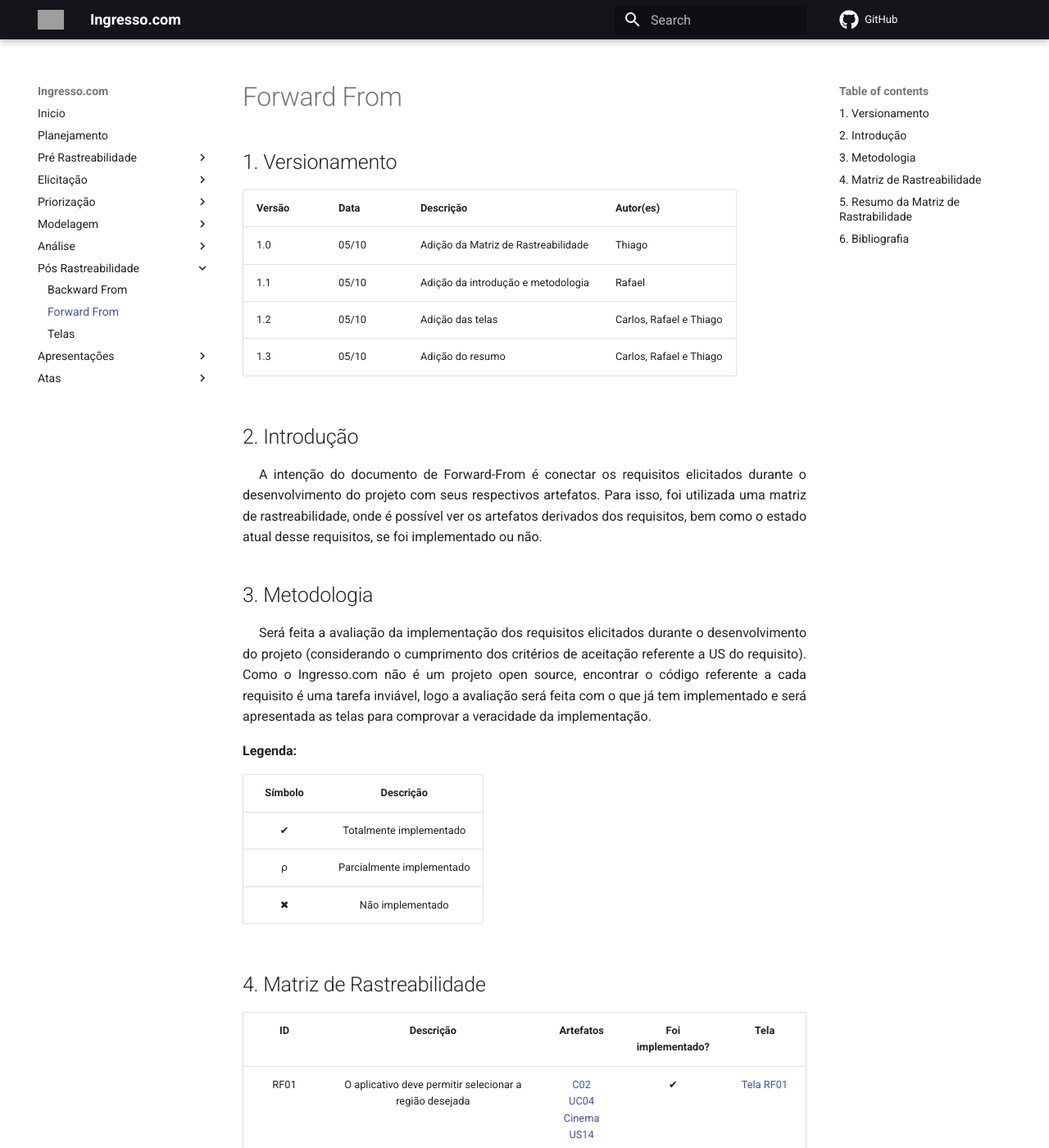
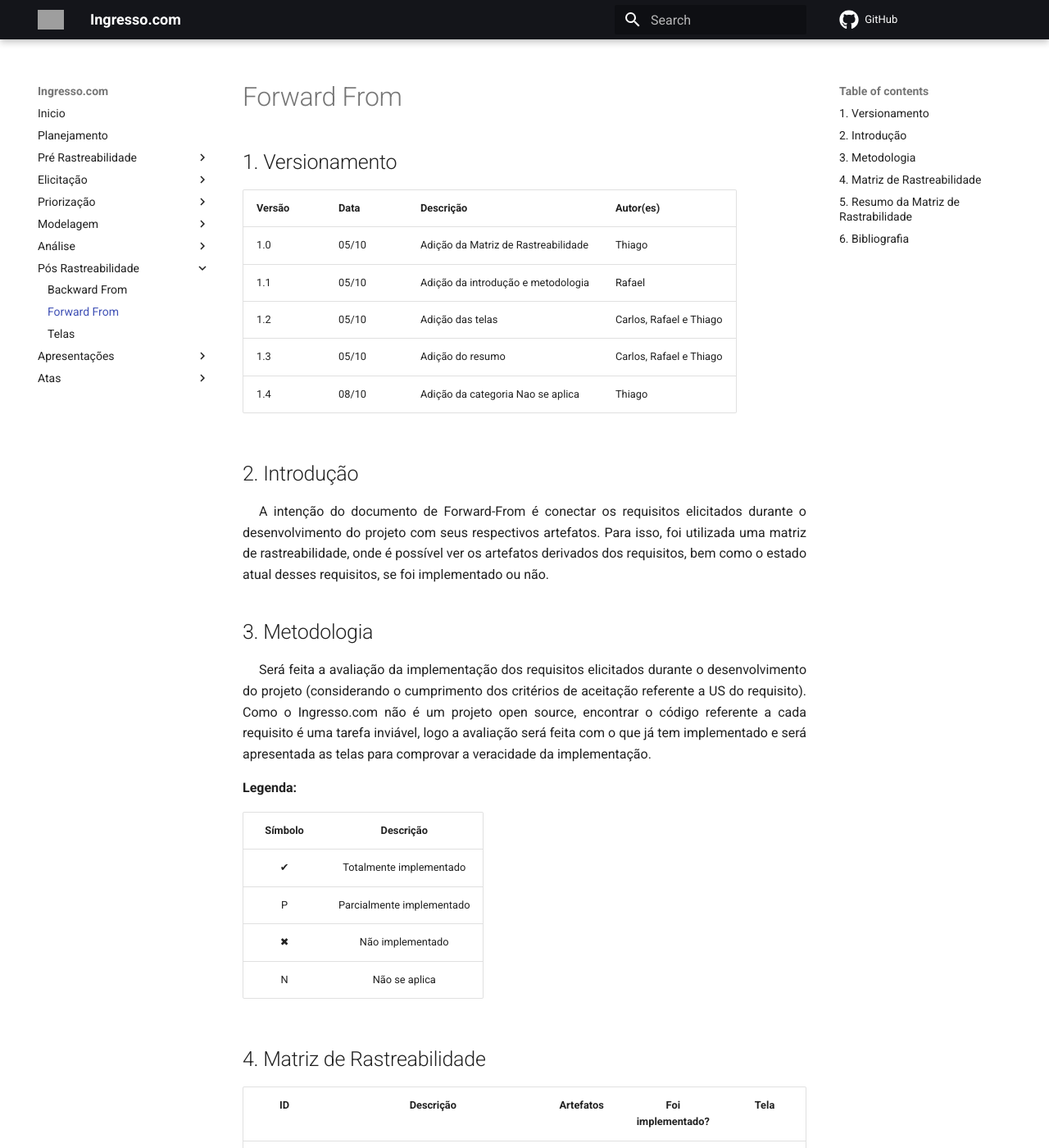
Before and after one commit to Requisitos-de-Software/2021.1-Ingresso.com, an MkDocs documentation site: the page built from docs/pos_rastreabilidade/forward_from.md, in a window 1280 px wide and 1400 px high. Shown: the whole window at 82% size. Built offline with MkDocs 1.6.1 and Material for MkDocs 9.7.7, drawn with Linux system fonts in a browser that asks for light colours; comment, search, counter and statistics services are not loaded; some of the changed lines change nothing that is shown; some of the changed text lies outside the part shown; grey boxes are pictures that could not be loaded.

Commit message:
#97 adicionando categoria nao se aplica

```diff
--- a/docs/pos_rastreabilidade/forward_from.md
+++ b/docs/pos_rastreabilidade/forward_from.md
@@ -5,9 +5,10 @@
 |1.1|05/10|Adição da introdução e metodologia|Rafael|
 |1.2|05/10|Adição das telas|Carlos, Rafael e Thiago|
 |1.3|05/10|Adição do resumo|Carlos, Rafael e Thiago|
+|1.4|08/10|Adição da categoria Nao se aplica|Thiago|
 
 ## 2. Introdução
-<p style="text-align: justify; text-indent: 20px"> A intenção do documento de Forward-From é conectar  os requisitos elicitados durante o desenvolvimento do projeto com seus respectivos artefatos. Para isso, foi utilizada uma matriz de rastreabilidade, onde é possível ver os artefatos derivados dos requisitos, bem como o estado atual desse requisitos, se foi implementado ou não.</p>
+<p style="text-align: justify; text-indent: 20px"> A intenção do documento de Forward-From é conectar  os requisitos elicitados durante o desenvolvimento do projeto com seus respectivos artefatos. Para isso, foi utilizada uma matriz de rastreabilidade, onde é possível ver os artefatos derivados dos requisitos, bem como o estado atual desses requisitos, se foi implementado ou não.</p>
 
 ## 3. Metodologia
 
@@ -18,8 +19,9 @@
 |Símbolo|Descrição|
 |:--:|:--:|
 |✔|Totalmente implementado|
-|ρ|Parcialmente implementado|
+|P|Parcialmente implementado|
 |✖|Não implementado|
+|N|Não se aplica|
 
 ## 4. Matriz de Rastreabilidade
 
@@ -64,9 +66,9 @@
 |RF37| O resumo do pedido deve ser enviado por e-mail|<a href="../../modelagem/historias_usuario/#feature-13-pagamentoo">US33</a>|✖|-|
 |RF38| Ter uma área para os pedidos|<a href="../../modelagem/cenarios/#c19-ver-ingressos-comprados">C19</a><br><a href="../../modelagem/historias_usuario/#feature-14-carrinho">US34</a>|✔|[Tela RF38](../telas/#RF38)|
 |RF39| Notificar a confirmação do pagamento|<a href="../../modelagem/historias_usuario/#feature-13-pagamento">US33</a>|✖|-|
-|RF40| Apresentar informações do ingresso|<a href="../../modelagem/istar/#34-ingressos">Ingressos</a><br><a href="../../modelagem/historias_usuario/#feature-11-ingresso">US30</a>|ρ|-|
+|RF40| Apresentar informações do ingresso|<a href="../../modelagem/istar/#34-ingressos">Ingressos</a><br><a href="../../modelagem/historias_usuario/#feature-11-ingresso">US30</a>|P|-|
 |RF41| Enviar o ingresso por e-mail|-|✖|-|
-|RF42| Notificar quando a sessão tiver chegando|-|ρ|-|
+|RF42| Notificar quando a sessão tiver chegando|-|P|-|
 |RF43| O usuário deve poder visualizar senha digitada|-|✔|[Tela RF43](../telas/#RF43)|
 |RF44| O usuário deve poder recuperar senha|<a href="../../modelagem/istar/#33-conta">Conta</a><br><a href="../../modelagem/historias_usuario/#feature-02-login">US05</a>|✔|[Tela RF44](../telas/#RF44)|
 |RF45| O sistema deve enviar um email de recuperação de senha|<a href="../../modelagem/historias_usuario/#feature-02-login">US06</a>|✔|[Tela RF45](../telas/#RF45)|
@@ -91,26 +93,26 @@
 |RF64| O usuário deve poder remover sessões do Carrinho|<a href="../../modelagem/historias_usuario/#feature-14-carrinho">US34</a>|✔|[Tela RF64](../telas/#RF64)|
 |RF65| O usuário deve poder ver cinemas favoritados|<a href="../../elicitacao/observacao_participativa/#31-requisitos">OP47</a><br><a href="../../modelagem/cenarios/#c04-favoritar-cinema">C04</a><br><a href="../../modelagem/istar/#31-cinema">Cinema</a>|✔|[Tela RF65](../telas/#RF65)|
 |RF66| O usuário deve poder comprar os acompanhamentos junto dos ingressos|<a href="../../modelagem/cenarios/#c10-escolher-o-que-vai-comer-na-sessao">C10</a><br><a href="../../modelagem/istar/#34-ingressos">Ingressos</a><br><a href="../../modelagem/historias_usuario/#feature-08-cinemas">US16</a>|✔|[Tela RF66](../telas/#RF66)|
-|RF67| O aplicativo deve permitir o cancelamento/reembolso da compra|-|ρ|-|
+|RF67| O aplicativo deve permitir o cancelamento/reembolso da compra|-|P|-|
 |RF68| O aplicativo deve informar o histórico de compra dos usuários logados|<a href="../../modelagem/historias_usuario/#feature-14-carrinho">US34</a>|✔|[Tela RF68](../telas/#RF68)|
-|RF69| O aplicativo deve fornecer informações sobre eventos próximos a região escolhida|-|ρ|-|
-|RNF01| O usuário deve poder navegar pelo aplicativo sem precisar de um cadastro|<a href="../../elicitacao/analiseProtocolo/#5-requisitos-levantados">AP16</a><br><a href="../../modelagem/istar/#34-ingressos">Ingressos</a>|✖|-|
-|RNF02| O aplicativo deve ser de fácil instalação|<a href="../../modelagem/istar/#31-cinema">Cinema</a>|✖|-|
-|RNF03| O aplicativo deve ser seguro por lidar com dados sensíveis|<a href="../../modelagem/istar/#33-conta">Conta</a><br><a href="../../modelagem/istar/#34-ingressos">Ingressos</a>|✖|-|
-|RNF04| O aplicativo deve ser monetizado através de publicidade|<a href="../../modelagem/historias_usuario/#feature-17-anuncio">US39</a>|✖|-|
-|RNF05| O aplicativo deve oferecer comodidade ao usuário|-|✖|-|
-|RNF06| O pagamento de ingressos deve ser fácil|<a href="../../modelagem/istar/#34-ingressos">Ingressos</a>|✖|-|
-|RNF07| O pagamento de ingresso deve ser rápido|<a href="../../modelagem/istar/#34-ingressos">Ingressos</a>|✖|-|
-|RNF08| A plataforma deve ser rápida|-|✖|-|
-|RNF09| Não há necessidade de autenticação para navegar entre os filmes e notícia|<a href="../../modelagem/cenarios/#c12-realizar-pagamento-sem-ser-cliente-do-ingressocom">C12</a>|✖|-|
-|RNF10| O aplicativo deve ser fácil de ser utilizado|<a href="../../modelagem/istar/#34-ingressos">Ingressos</a>|✖|-|
-|RNF11| O aplicativo deve estar sempre com os horários das sessões atualizados|<a href="../../modelagem/istar/#31-cinema">Cinema</a><br><a href="../../modelagem/istar/#34-ingressos">Ingressos</a><br><a href="../../modelagem/historias_usuario/#feature-09-sessoes">US23</a>|✖|-|
-|RNF12| O aplicativo deve estar sempre com as notícias atualizadas|<a href="../../modelagem/cenarios/#c17-ver-noticias">C17</a><br><a href="../../modelagem/istar/#32-noticia">Notícia</a><br><a href="../../modelagem/historias_usuario/#feature-15-noticia">US35</a>|✖|-|
-|RNF13| A lista de filmes e notícias devem ser claras e legíveis|<a href="../../modelagem/historias_usuario/#feature-15-noticia">US36</a>|✖|-|
-|RNF14| O aplicativo deve prover conforto e menos tempos em filas para compra de ingressos|-|✖|-|
-|RNF15| O aplicativo deve funcionar em todas as plataformas virtuais|-|✖|-|
-|RNF16| O aplicativo deve funcionar em dispositivos de tamanhos diferentes|-|✖|-|
-|RNF17| O sistema e o evento deve ter uma interface de comunicação prática|-|✖|-|
+|RF69| O aplicativo deve fornecer informações sobre eventos próximos a região escolhida|-|P|-|
+|RNF01| O usuário deve poder navegar pelo aplicativo sem precisar de um cadastro|<a href="../../elicitacao/analiseProtocolo/#5-requisitos-levantados">AP16</a><br><a href="../../modelagem/istar/#34-ingressos">Ingressos</a><br><a href="../../modelagem/especificacao/#32-usabilidade">Espec. Sup.</a><br><a href="../../modelagem/nfr_framework/#41-usabilidade">NFR</a>|N|-|
+|RNF02| O aplicativo deve ser de fácil instalação|<a href="../../modelagem/istar/#31-cinema">Cinema</a><br><a href="../../modelagem/especificacao/#32-usabilidade">Espec. Sup.</a><br><a href="../../modelagem/nfr_framework/#41-usabilidade">NFR</a>|N|-|
+|RNF03| O aplicativo deve ser seguro por lidar com dados sensíveis|<a href="../../modelagem/istar/#33-conta">Conta</a><br><a href="../../modelagem/istar/#34-ingressos">Ingressos</a>|✔|-|
+|RNF04| O aplicativo deve ser monetizado através de publicidade|<a href="../../modelagem/historias_usuario/#feature-17-anuncio">US39</a><br><a href="../../modelagem/especificacao/#33-confiabilidade">Espec. Sup.</a><br><a href="../../modelagem/especificacao/#44-confiabilidade">NFR</a>|✔|-|
+|RNF05| O aplicativo deve oferecer comodidade ao usuário|-|N|-|
+|RNF06| O pagamento de ingressos deve ser fácil|<a href="../../modelagem/istar/#34-ingressos">Ingressos</a><br><a href="../../modelagem/especificacao/#32-usabilidade">Espec. Sup.</a><br><a href="../../modelagem/nfr_framework/#41-usabilidade">NFR</a>|N|-|
+|RNF07| O pagamento de ingresso deve ser rápido|<a href="../../modelagem/istar/#34-ingressos">Ingressos</a><br><a href="../../modelagem/especificacao/#34-desempenho">Espec. Sup.</a><br><a href="../../modelagem/nfr_framework/#45-desempenho">NFR</a>|N|-|
+|RNF08| A plataforma deve ser rápida|<a href="../../modelagem/especificacao/#34-desempenho">Espec. Sup.</a><br><a href="../../modelagem/nfr_framework/#45-desempenho">NFR</a>|✔|-|
+|RNF09| Não há necessidade de autenticação para navegar entre os filmes e notícia|<a href="../../modelagem/cenarios/#c12-realizar-pagamento-sem-ser-cliente-do-ingressocom">C12</a><br><a href="../../modelagem/especificacao/#32-usabilidade">Espec. Sup.</a><br><a href="../../modelagem/nfr_framework/#41-usabilidade">NFR</a>|✔|-|
+|RNF10| O aplicativo deve ser fácil de ser utilizado|<a href="../../modelagem/istar/#34-ingressos">Ingressos</a><br><a href="../../modelagem/especificacao/#32-usabilidade">Espec. Sup.</a><br><a href="../../modelagem/nfr_framework/#41-usabilidade">NFR</a>|N|-|
+|RNF11| O aplicativo deve estar sempre com os horários das sessões atualizados|<a href="../../modelagem/istar/#31-cinema">Cinema</a><br><a href="../../modelagem/istar/#34-ingressos">Ingressos</a><br><a href="../../modelagem/historias_usuario/#feature-09-sessoes">US23</a><br><a href="../../modelagem/especificacao/#33-confiabilidade">Espec. Sup.</a><br><a href="../../modelagem/especificacao/#44-confiabilidade">NFR</a>|✔|-|
+|RNF12| O aplicativo deve estar sempre com as notícias atualizadas|<a href="../../modelagem/cenarios/#c17-ver-noticias">C17</a><br><a href="../../modelagem/istar/#32-noticia">Notícia</a><br><a href="../../modelagem/historias_usuario/#feature-15-noticia">US35</a><br><a href="../../modelagem/especificacao/#33-confiabilidade">Espec. Sup.</a><br><a href="../../modelagem/especificacao/#44-confiabilidade">NFR</a>|✔|-|
+|RNF13| A lista de filmes e notícias devem ser claras e legíveis|<a href="../../modelagem/historias_usuario/#feature-15-noticia">US36</a><br><a href="../../modelagem/especificacao/#33-confiabilidade">Espec. Sup.</a><br><a href="../../modelagem/especificacao/#44-confiabilidade">NFR</a>|N|-|
+|RNF14| O aplicativo deve prover conforto e menos tempos em filas para compra de ingressos|<a href="../../modelagem/especificacao/#34-desempenho">Espec. Sup.</a><br><a href="../../modelagem/nfr_framework/#45-desempenho">NFR</a>|N|-|
+|RNF15| O aplicativo deve funcionar em todas as plataformas virtuais|<a href="../../modelagem/especificacao/#35-suportabilidade">Espec. Sup.</a><br><a href="../../modelagem/especificacao/#47-suportabilidade">NFR</a>|✔|-|
+|RNF16| O aplicativo deve funcionar em dispositivos de tamanhos diferentes|<a href="../../modelagem/especificacao/#35-suportabilidade">Espec. Sup.</a><br><a href="../../modelagem/especificacao/#47-suportabilidade">NFR</a>|✔|-|
+|RNF17| O sistema e o evento deve ter uma interface de comunicação prática|<a href="../../modelagem/especificacao/#32-usabilidade">Espec. Sup.</a><br><a href="../../modelagem/nfr_framework/#41-usabilidade">NFR</a>|N|-|
 <h6 align="center">Tabela 1: Matriz de Rastreabilidade Forward-From</h6>
 <h6 align="center">Fonte: Autores</h6>
 
```
